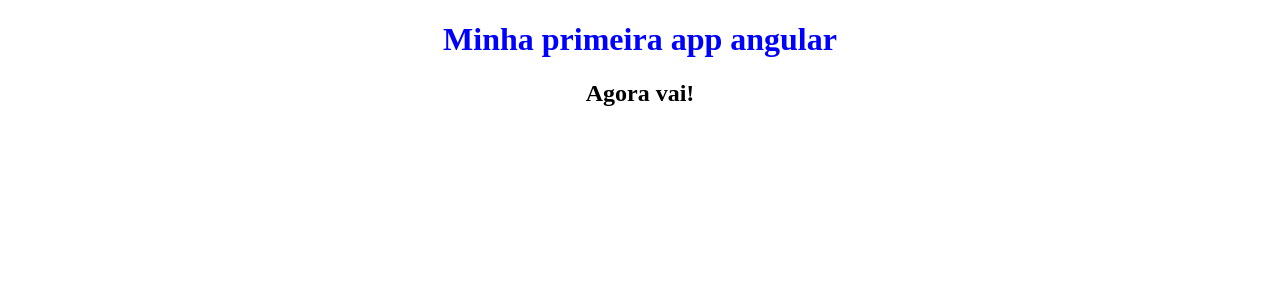
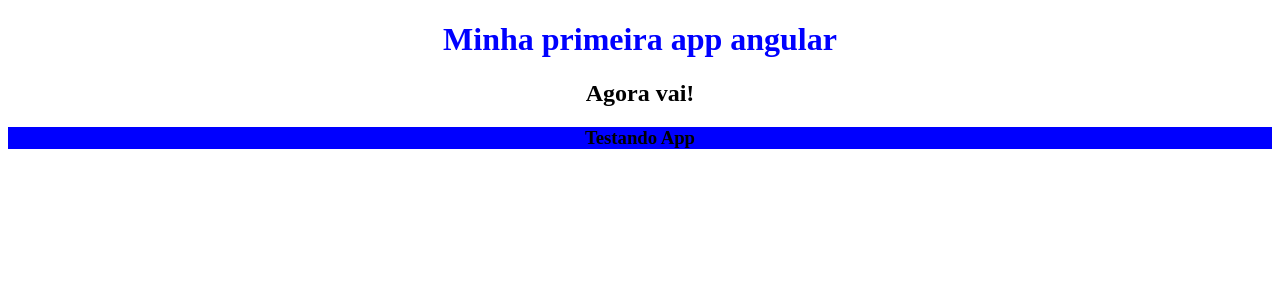
Before and after one commit to Wilton-Lucas/AngularApp, an Angular app in the folder angularApp/: page / in a window 1280 px wide. Shown: the top 300 px of the page. Built offline with nearby package versions, Linux system fonts and the light colour scheme.

Commit message:
atualizando h3

```diff
--- a/angularApp/src/app/app.component.css
+++ b/angularApp/src/app/app.component.css
@@ -8,3 +8,9 @@
     display: flex;
     justify-content: center;
 }
+
+.header h3 {
+  display: flex;
+  justify-content: center;
+  background-color: blue;
+}
--- a/angularApp/src/app/app.component.html
+++ b/angularApp/src/app/app.component.html
@@ -1,6 +1,7 @@
 <div class="header">
   <h1>Minha primeira app angular</h1>
   <h2>Agora vai!</h2>
+  <h3>Testando App</h3>
 </div>
 
 <router-outlet></router-outlet>
```
